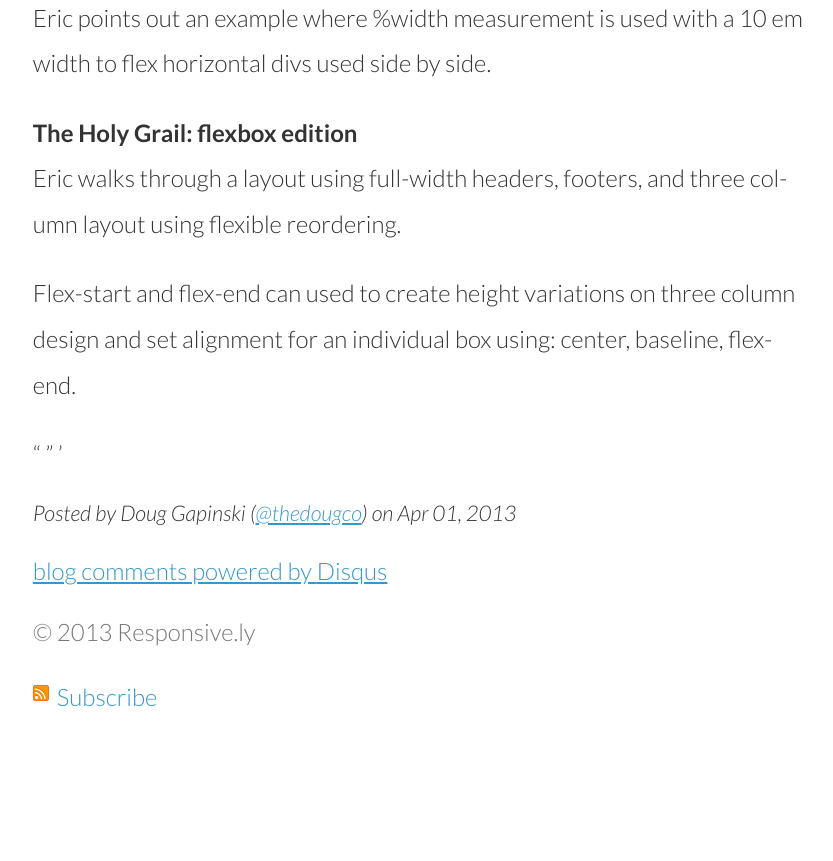
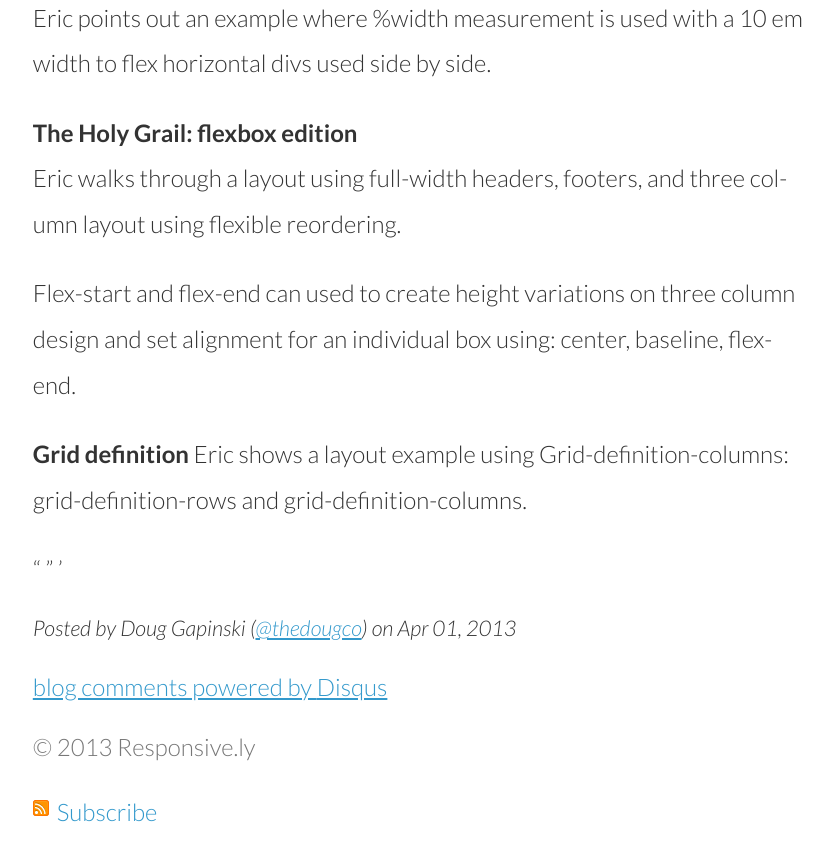
Before and after one commit to thedougco/responsive.ly, a Jekyll site: the page built from _posts/2013-04-01-session-notes-for-eric-meyers-strong-layout-systems.md, in a window 1280 px wide and 900 px high, scrolled down 2956 px. Shown: the top 861 px of the window, without its empty margins (44-877 px from the left). Built offline with Jekyll 4.4.1, drawn with Linux system fonts in a browser that asks for light colours; nearby versions of some CDN libraries; Markdown is read by kramdown in place of the engine named in the settings; comment, search, counter and statistics services are not loaded; before the commit the page ends 3741 px from its top, so only the background shows below that.

Commit message:
post edits

```diff
--- a/_posts/2013-04-01-session-notes-for-eric-meyers-strong-layout-systems.md
+++ b/_posts/2013-04-01-session-notes-for-eric-meyers-strong-layout-systems.md
@@ -52,4 +52,7 @@ Eric walks through a layout using full-width headers, footers, and three column
 
 Flex-start and flex-end can used to create height variations on three column design and set alignment for an individual box using: center, baseline, flex-end.
 
+**Grid definition**
+Eric shows a layout example using Grid-definition-columns: grid-definition-rows and grid-definition-columns.
+
 “ ” ’
```
